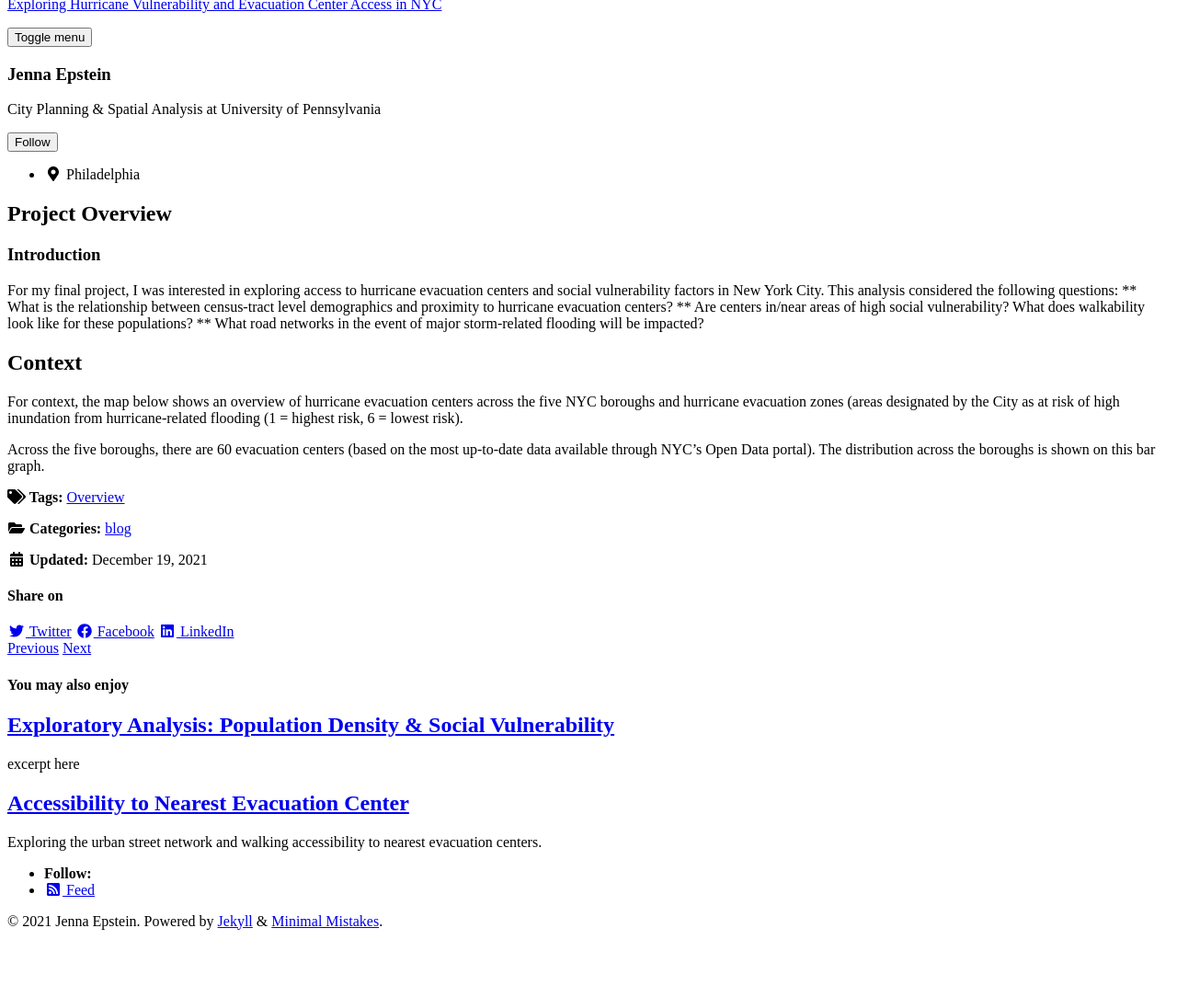
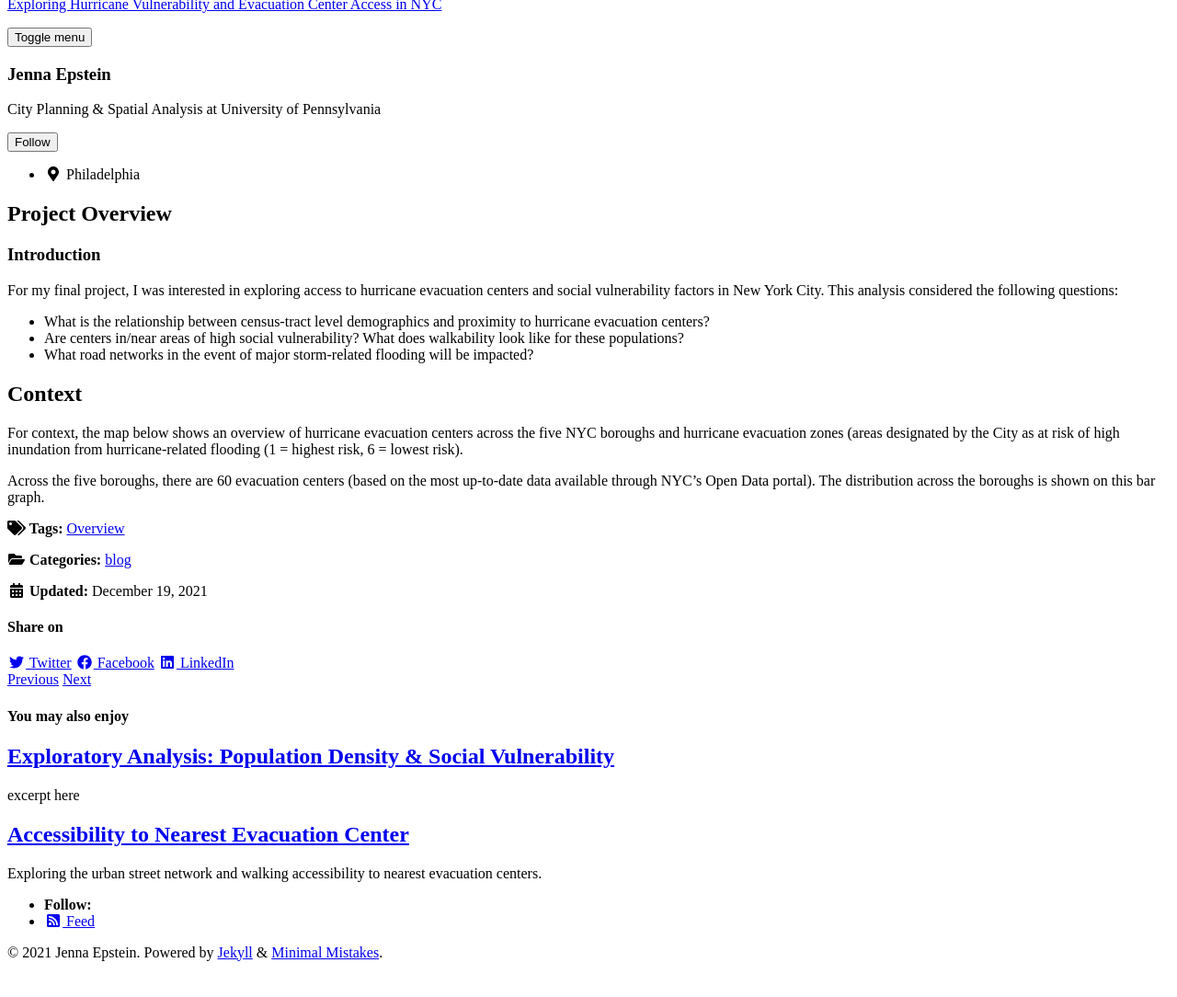
Before and after one commit to jennaepstein/MUSA550-finalproject, a Jekyll site: the page built from _posts/2021-12-19-overview.md, in a window 1280 px wide, cut to the strip 112-1227 px from the top of the page. Shown: the top 1084 px of the strip at 92% size. Built offline with Jekyll 4.4.1, drawn with Linux system fonts in a browser that asks for light colours; cached includes are drawn as plain includes; nearby versions of some CDN libraries; some of the changed lines change nothing that is shown.

Commit message:
Update 2021-12-19-overview.md

```diff
--- a/_posts/2021-12-19-overview.md
+++ b/_posts/2021-12-19-overview.md
@@ -8,16 +8,16 @@ tags:
 altair-loader:
   zones_centers_map: "charts/zones_centers_map.json"
 hv-loader:
-  boros_hurricane_evac_centers_plot: ["charts/boros_hurricane_evac_centers_plot.html", "800"] # second argument is the height
+  boros_hurricane_evac_centers_plot: ["charts/boros_hurricane_evac_centers_plot.html", "800", "800"] # second argument is the height
 ---
 # Introduction
 
 For my final project, I was interested in exploring access to hurricane evacuation centers and social vulnerability factors in New York City. This analysis
 considered the following questions:
-** What is the relationship between census-tract level demographics and proximity to hurricane
+* What is the relationship between census-tract level demographics and proximity to hurricane
 evacuation centers?
-** Are centers in/near areas of high social vulnerability? What does walkability look like for these populations?
-** What road networks in the event of major storm-related flooding will be impacted?
+* Are centers in/near areas of high social vulnerability? What does walkability look like for these populations?
+* What road networks in the event of major storm-related flooding will be impacted?
 
 ## Context
 
```
